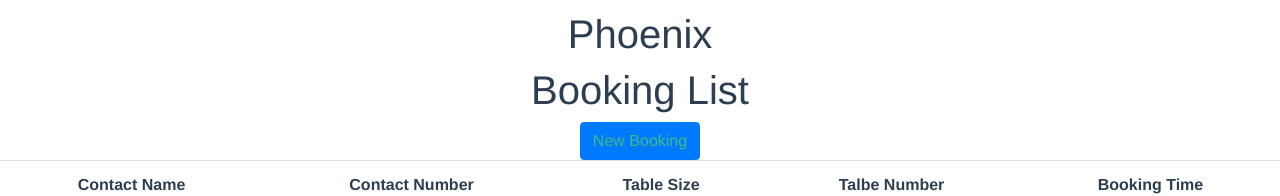
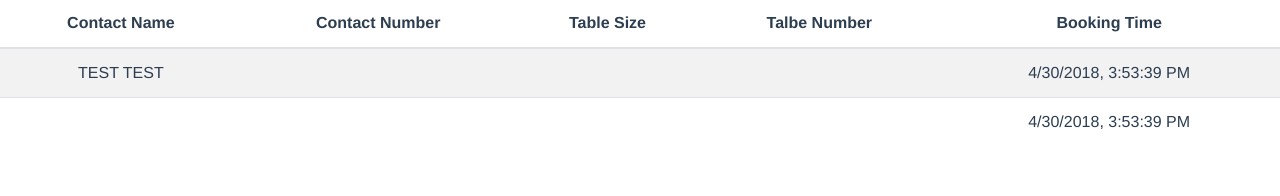
Before and after one commit to stebaker92/Carfinance.Phoenix.Kata, a Vue app in the folder vue-app/: page / in a window 1280 px wide. Shown: the part 250-446 px from the top of the page. Built offline with nearby package versions, Linux system fonts and the light colour scheme; no server answers.

Commit message:
Added mock data & basic filter

```diff
--- a/vue-app/src/App.vue
+++ b/vue-app/src/App.vue
@@ -33,4 +33,7 @@ export default {
   color: #2c3e50;
   margin-top: 60px;
 }
+img {
+  width: 3%;
+}
 </style>
--- a/vue-app/src/components/BookingList.vue
+++ b/vue-app/src/components/BookingList.vue
@@ -20,7 +20,7 @@
       </thead>
       <tbody>
       <tr v-for="item in bookings" :key="item.bookingId" v-bind:class="{ red : isRed(item), blue: isBlue(item) }" v-on:click="navTo(item.bookingId)">
-        <td>{{item.contactName}}</td>
+        <td>{{item.contactName | upper}}</td>
         <td>{{item.contactNumber}}</td>
         <td>{{item.numberOfPeople}}</td>
         <td>{{item.tableNumber}}</td>
@@ -32,6 +32,8 @@
 </template>
 
 <script>
+var useMocks = true;
+
 export default {
   name: "BookingList",
   props: {
@@ -44,6 +46,20 @@ export default {
   },
   methods: {
     getData() {
+      if (useMocks) {
+        this.bookings = [
+          {
+            contactName: "Test test",
+            bookingTime: new Date()
+          },
+          {
+            // contactName: undefined,
+            bookingTime: new Date()
+          }
+        ];
+        return;
+      }
+
       fetch("http://localhost:52363/booking")
         .then(response => {
           return response.json();
--- a/vue-app/src/main.js
+++ b/vue-app/src/main.js
@@ -36,3 +36,15 @@ new Vue({
   router,
   render: h => h(App)
 }).$mount('#app')
+
+
+Vue.filter('upper', function (value) {
+  if (value === null || value === undefined)
+    return value;
+
+  if (typeof value !== "string") {
+    return value;
+  }
+
+  return value.toLocaleUpperCase();
+});
```
Also changed, not shown: 1 other file (tests, documents, lock files or other folders).
